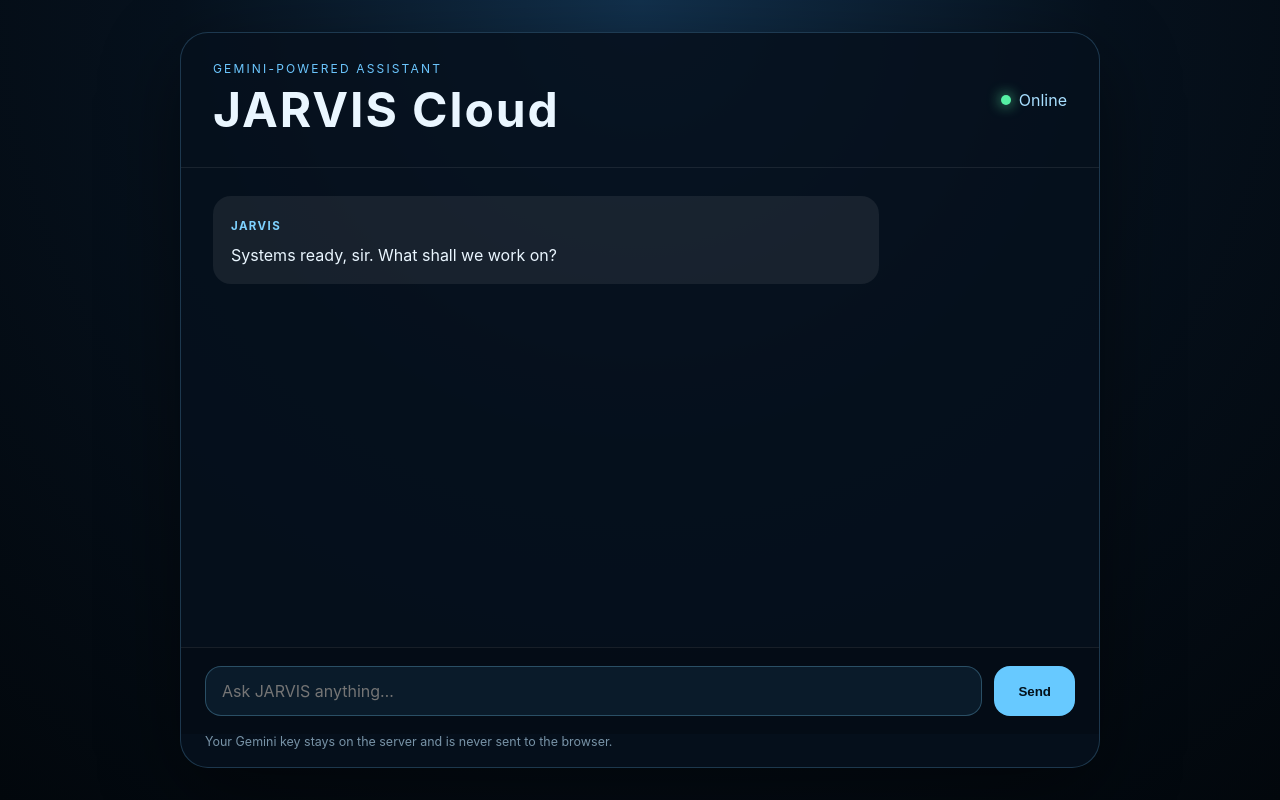
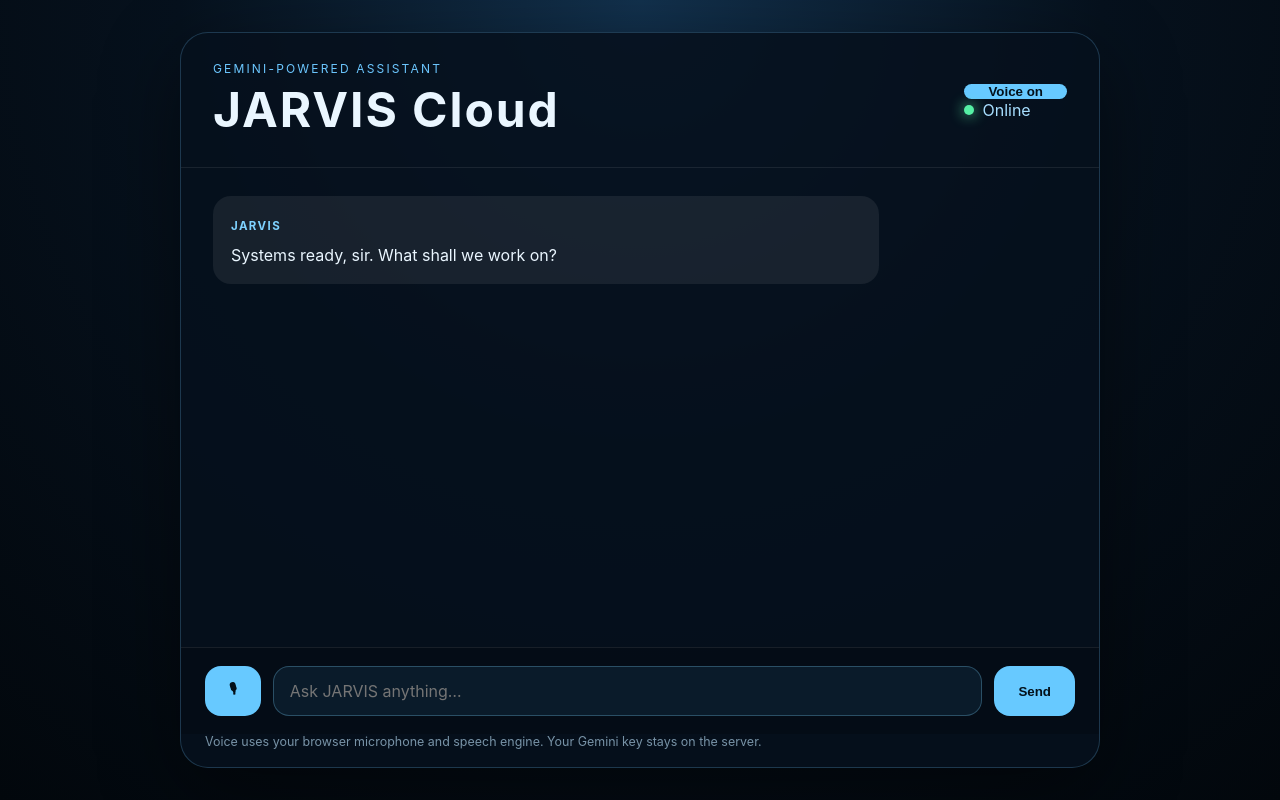
Before and after one commit to bertrandrusa/jarvis-local-ai, a Flask app: page / in a window 1280 px wide. Run offline with Flask 3, Linux system fonts and the light colour scheme.

Commit message:
Add browser voice input and spoken replies

```diff
--- a/templates/index.html
+++ b/templates/index.html
@@ -13,7 +13,10 @@
         <p class="eyebrow">GEMINI-POWERED ASSISTANT</p>
         <h1>JARVIS Cloud</h1>
       </div>
-      <span class="status"><i></i> Online</span>
+      <div class="header-actions">
+        <button id="voice-toggle" class="secondary" type="button" aria-pressed="true">Voice on</button>
+        <span class="status"><i></i> Online</span>
+      </div>
     </header>
 
     <section id="messages" class="messages" aria-live="polite">
@@ -24,17 +27,24 @@
     </section>
 
     <form id="chat-form">
+      <button id="mic" class="mic" type="button" aria-label="Speak to JARVIS" title="Speak to JARVIS">🎙</button>
       <textarea id="message" rows="1" placeholder="Ask JARVIS anything…" required></textarea>
-      <button type="submit">Send</button>
+      <button id="send" type="submit">Send</button>
     </form>
-    <p class="note">Your Gemini key stays on the server and is never sent to the browser.</p>
+    <p id="voice-note" class="note">Voice uses your browser microphone and speech engine. Your Gemini key stays on the server.</p>
   </main>
 
 <script>
 const form = document.querySelector('#chat-form');
 const input = document.querySelector('#message');
 const messages = document.querySelector('#messages');
+const sendButton = document.querySelector('#send');
+const micButton = document.querySelector('#mic');
+const voiceToggle = document.querySelector('#voice-toggle');
+const voiceNote = document.querySelector('#voice-note');
 const history = [];
+let voiceEnabled = true;
+let recognition = null;
 
 function addMessage(role, text) {
   const article = document.createElement('article');
@@ -49,15 +59,98 @@ function addMessage(role, text) {
   return article;
 }
 
+function pickBritishVoice() {
+  const voices = window.speechSynthesis?.getVoices?.() || [];
+  return voices.find(v => /^en-GB$/i.test(v.lang))
+      || voices.find(v => /^en-GB/i.test(v.lang))
+      || voices.find(v => /^en/i.test(v.lang))
+      || null;
+}
+
+function speak(text) {
+  if (!voiceEnabled || !('speechSynthesis' in window) || !text) return;
+  window.speechSynthesis.cancel();
+  const utterance = new SpeechSynthesisUtterance(text);
+  utterance.lang = 'en-GB';
+  utterance.rate = 0.96;
+  utterance.pitch = 0.9;
+  const voice = pickBritishVoice();
+  if (voice) utterance.voice = voice;
+  window.speechSynthesis.speak(utterance);
+}
+
+voiceToggle.addEventListener('click', () => {
+  voiceEnabled = !voiceEnabled;
+  voiceToggle.textContent = voiceEnabled ? 'Voice on' : 'Voice off';
+  voiceToggle.setAttribute('aria-pressed', String(voiceEnabled));
+  if (!voiceEnabled && 'speechSynthesis' in window) window.speechSynthesis.cancel();
+});
+
+const SpeechRecognition = window.SpeechRecognition || window.webkitSpeechRecognition;
+if (SpeechRecognition) {
+  recognition = new SpeechRecognition();
+  recognition.lang = 'en-US';
+  recognition.continuous = false;
+  recognition.interimResults = true;
+
+  recognition.onstart = () => {
+    micButton.classList.add('listening');
+    micButton.textContent = '●';
+    voiceNote.textContent = 'Listening… speak naturally, then pause.';
+  };
+
+  recognition.onresult = (event) => {
+    let transcript = '';
+    let finalTranscript = '';
+    for (let i = event.resultIndex; i < event.results.length; i++) {
+      transcript += event.results[i][0].transcript;
+      if (event.results[i].isFinal) finalTranscript += event.results[i][0].transcript;
+    }
+    input.value = transcript.trim();
+    if (finalTranscript.trim()) {
+      input.value = finalTranscript.trim();
+      setTimeout(() => form.requestSubmit(), 120);
+    }
+  };
+
+  recognition.onerror = (event) => {
+    voiceNote.textContent = event.error === 'not-allowed'
+      ? 'Microphone permission was blocked. Allow microphone access in your browser and try again.'
+      : `Voice input error: ${event.error}`;
+  };
+
+  recognition.onend = () => {
+    micButton.classList.remove('listening');
+    micButton.textContent = '🎙';
+    if (!voiceNote.textContent.startsWith('Microphone') && !voiceNote.textContent.startsWith('Voice input error')) {
+      voiceNote.textContent = 'Voice uses your browser microphone and speech engine. Your Gemini key stays on the server.';
+    }
+  };
+
+  micButton.addEventListener('click', () => {
+    try {
+      recognition.start();
+    } catch (_) {
+      // start() can throw if recognition is already active.
+    }
+  });
+} else {
+  micButton.disabled = true;
+  micButton.title = 'Speech recognition is not supported by this browser';
+  voiceNote.textContent = 'Voice input is not supported by this browser. Try Chrome or Edge. Spoken replies may still work.';
+}
+
 form.addEventListener('submit', async (event) => {
   event.preventDefault();
   const text = input.value.trim();
   if (!text) return;
 
+  if ('speechSynthesis' in window) window.speechSynthesis.cancel();
   addMessage('user', text);
   input.value = '';
   const pending = addMessage('model', 'Thinking…');
-  form.querySelector('button').disabled = true;
+  sendButton.disabled = true;
+  micButton.disabled = true;
 
   try {
     const response = await fetch('/api/chat', {
@@ -69,10 +162,12 @@ form.addEventListener('submit', async (event) => {
     if (!response.ok) throw new Error(data.error || 'Request failed');
     pending.querySelector('p').textContent = data.reply;
     history.push({role: 'user', text}, {role: 'model', text: data.reply});
+    speak(data.reply);
   } catch (error) {
     pending.querySelector('p').textContent = `Error: ${error.message}`;
   } finally {
-    form.querySelector('button').disabled = false;
+    sendButton.disabled = false;
+    micButton.disabled = !SpeechRecognition;
     input.focus();
   }
 });
```
